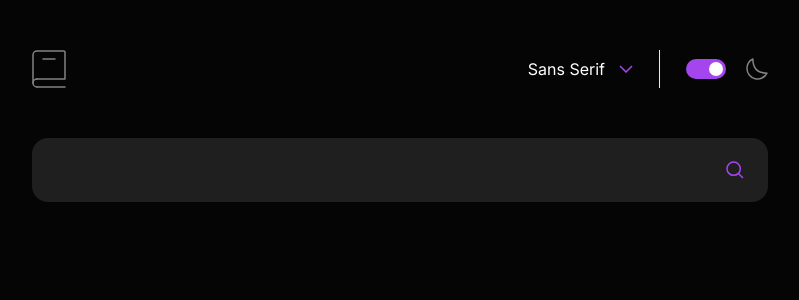
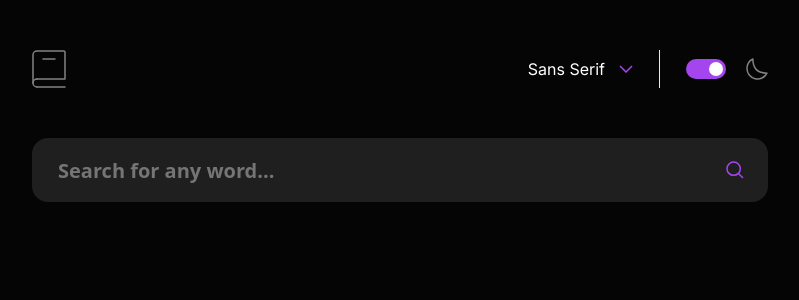
Before and after one commit to joanneccwang/DictionaryWebApp, a React (Vite) app: page / in a window 1280 px wide. Shown: the top 300 px of the page, without its empty margins (240-1039 px from the left). Built offline with nearby package versions, Linux system fonts and the light colour scheme.

Commit message:
feat: show error message if searching for empty string

```diff
--- a/src/components/SearchBar/index.tsx
+++ b/src/components/SearchBar/index.tsx
@@ -11,6 +11,7 @@ const SearchInput = ({ onEnter }: { onEnter: FunctionOnEnter }) => {
   ) as TypeCurrentKeywordContext;
 
   const [keyword, setKeyword] = useState('');
+  const [isKeywordEmpty, setIsKeywordEmpty] = useState(false);
 
   useEffect(() => {
     setKeyword(currentKeyword);
@@ -18,15 +19,29 @@ const SearchInput = ({ onEnter }: { onEnter: FunctionOnEnter }) => {
 
   const handleInput = (event: React.FormEvent) => {
     setKeyword((event.target as HTMLInputElement).value);
+    setIsKeywordEmpty(false);
   };
   const handleHitEnter = (event: React.KeyboardEvent) => {
     // TODO: validate keyword
     if (event.key === 'Enter') {
+      if (keyword.trim().length === 0) {
+        setIsKeywordEmpty(true);
+      } else {
+        setIsKeywordEmpty(false);
         onEnter(keyword);
+      }
     }
   };
 
   return (
+    <div
+      css={{
+        display: 'flex',
+        flexDirection: 'column',
+        position: 'relative',
+        width: '100%',
+      }}
+    >
       <div
         css={(theme) => ({
           display: 'flex',
@@ -38,6 +53,7 @@ const SearchInput = ({ onEnter }: { onEnter: FunctionOnEnter }) => {
           backgroundColor: theme.input.bg,
           color: theme.input.color,
           borderRadius: theme.borderRadius,
+          border: isKeywordEmpty ? `1px solid ${theme.colors.red}` : 'unset',
         })}
       >
         <input
@@ -54,6 +70,7 @@ const SearchInput = ({ onEnter }: { onEnter: FunctionOnEnter }) => {
             lineHeight: 'normal',
           })}
           value={keyword}
+          placeholder='Search for any word...'
           onInput={handleInput}
           onKeyDown={handleHitEnter}
         />
@@ -67,6 +84,19 @@ const SearchInput = ({ onEnter }: { onEnter: FunctionOnEnter }) => {
         >
           <IconSearch></IconSearch>
         </div>
+      </div>
+      {isKeywordEmpty && (
+        <div
+          css={(theme) => ({
+            position: 'absolute',
+            top: 'calc(100% + 10px)',
+            left: '0',
+            color: theme.colors.red,
+          })}
+        >
+          Whoops, can’t be empty…
+        </div>
+      )}
     </div>
   );
 };
```
Lines whose indentation alone changed are shown as unchanged.
